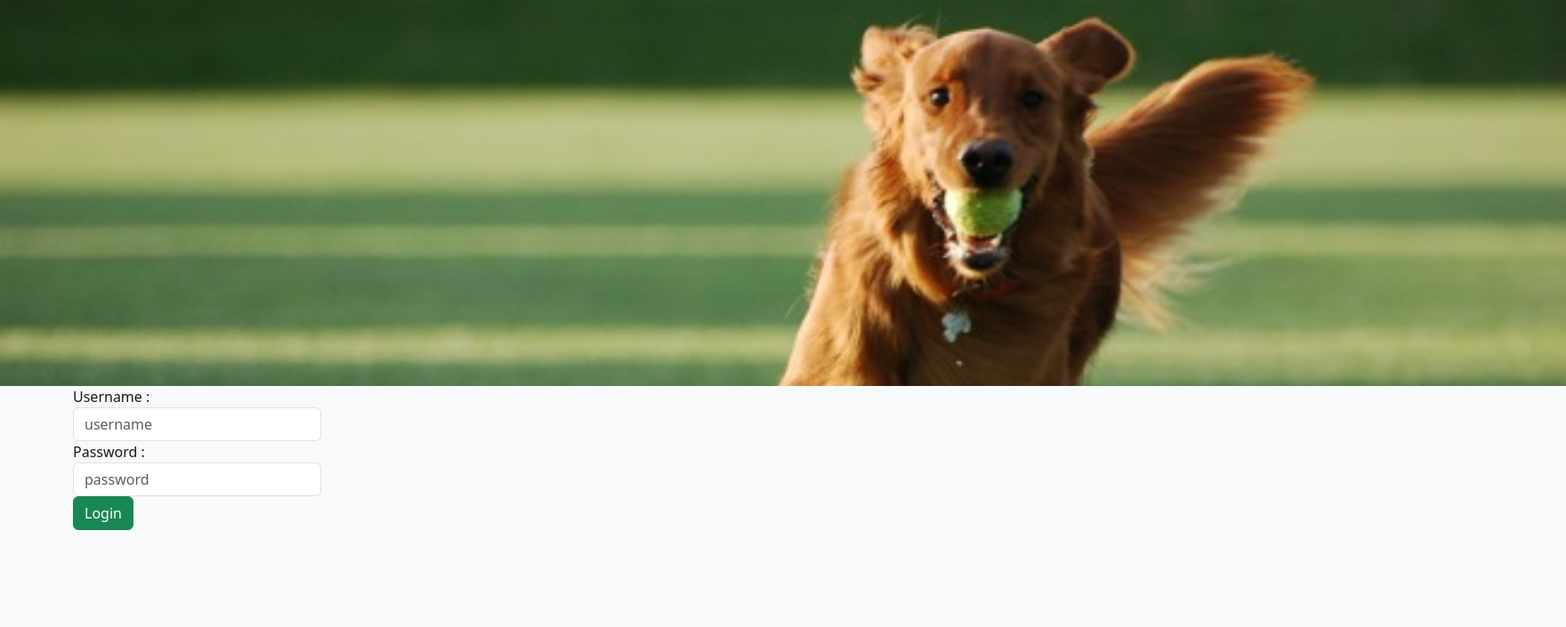
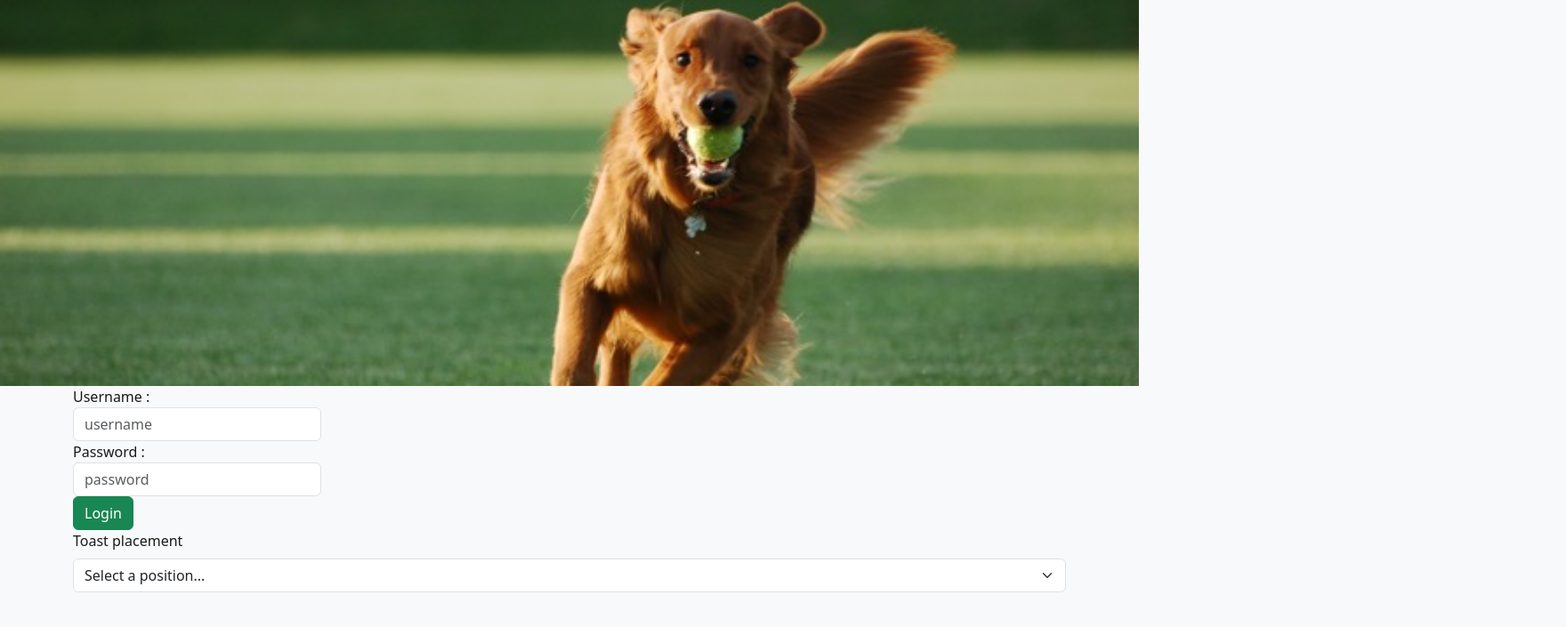
Before and after one commit to mattrobinette/FetchUI, an Angular app: page /login in a window 1280 px wide. Shown: the part 147-852 px from the top of the page at 89% size, 1760 px wide, since content can reach past the window. Before the commit the page ends 800 px from the top, so only its background shows below. Built offline with nearby package versions, Linux system fonts and the light colour scheme.

Commit message:
testing toasts

```diff
--- a/src/app/app.component.css
+++ b/src/app/app.component.css
@@ -1,6 +1,7 @@
 #container{
-  width:220vh;
-  height:60vh;
+  width: 250vh;
+  max-width: 100%;
+  height: 60vh;
   background-image: url(../assets/images/DSC_4423.jpg);
   background-position: top;
   background-repeat: no-repeat;
--- a/src/app/dashboard/dashboard.component.html
+++ b/src/app/dashboard/dashboard.component.html
@@ -12,7 +12,11 @@
         <div class="col-3 mt-3">
             <!-- Filter Controls -->
             <div class="filters text-center mb-3">
-                <input type="text" placeholder="Search by breed" [(ngModel)]="filters.breed" class="form-control mb-2" />
+                <select [(ngModel)]="filters.breed" class="form-control mb-2">
+                    <option value="">Select Breed</option>
+                    <option value="Golden Retriever">Golden Retriever</option>
+                    <option value="Labador Retriever">Labador Retriever</option>
+                </select>
                 <select [(ngModel)]="filters.gender" class="form-control mb-2">
                     <option value="">Select Gender</option>
                     <option value="Male">Male</option>
--- a/src/app/login/login.component.html
+++ b/src/app/login/login.component.html
@@ -15,4 +15,35 @@
   <div>
     <button type="button" class="btn btn-success" (click)="doLogin()">Login</button>
   </div>
+  <form>
+    <div class="mb-3">
+      <label for="selectToastPlacement">Toast placement</label>
+      <select class="form-select mt-2" id="selectToastPlacement">
+        <option value="" selected>Select a position...</option>
+        <option value="top-0 start-0">Top left</option>
+        <option value="top-0 start-50 translate-middle-x">Top center</option>
+        <option value="top-0 end-0">Top right</option>
+        <option value="top-50 start-0 translate-middle-y">Middle left</option>
+        <option value="top-50 start-50 translate-middle">Middle center</option>
+        <option value="top-50 end-0 translate-middle-y">Middle right</option>
+        <option value="bottom-0 start-0">Bottom left</option>
+        <option value="bottom-0 start-50 translate-middle-x">Bottom center</option>
+        <option value="bottom-0 end-0">Bottom right</option>
+      </select>
+    </div>
+  </form>
+  <div aria-live="polite" aria-atomic="true" class="bg-body-secondary position-relative bd-example-toasts rounded-3">
+    <div class="toast-container p-3" id="toastPlacement">
+      <div class="toast">
+        <div class="toast-header">
+          <img src="..." class="rounded me-2" alt="...">
+          <strong class="me-auto">Bootstrap</strong>
+          <small>11 mins ago</small>
+        </div>
+        <div class="toast-body">
+          Hello, world! This is a toast message.
+        </div>
+      </div>
+    </div>
+  </div>
 </div>
```
